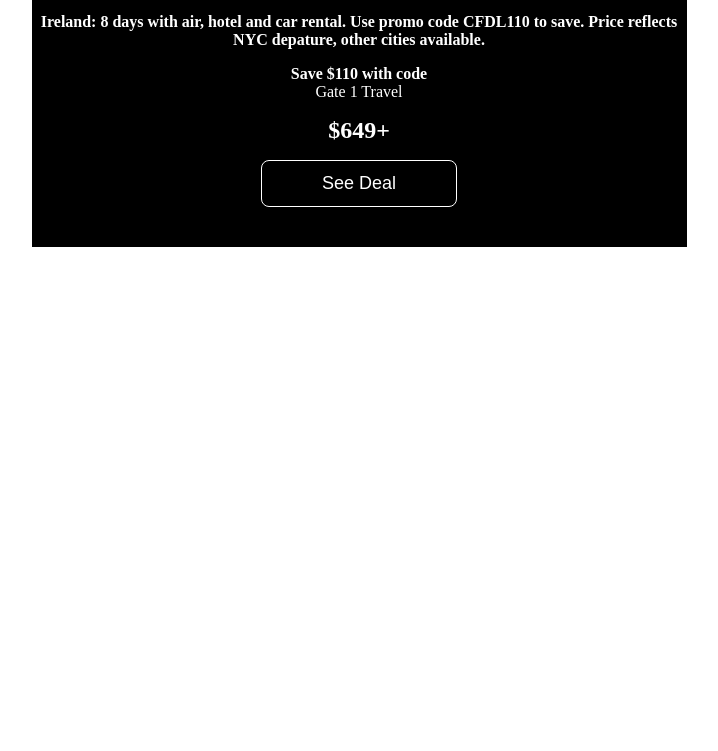
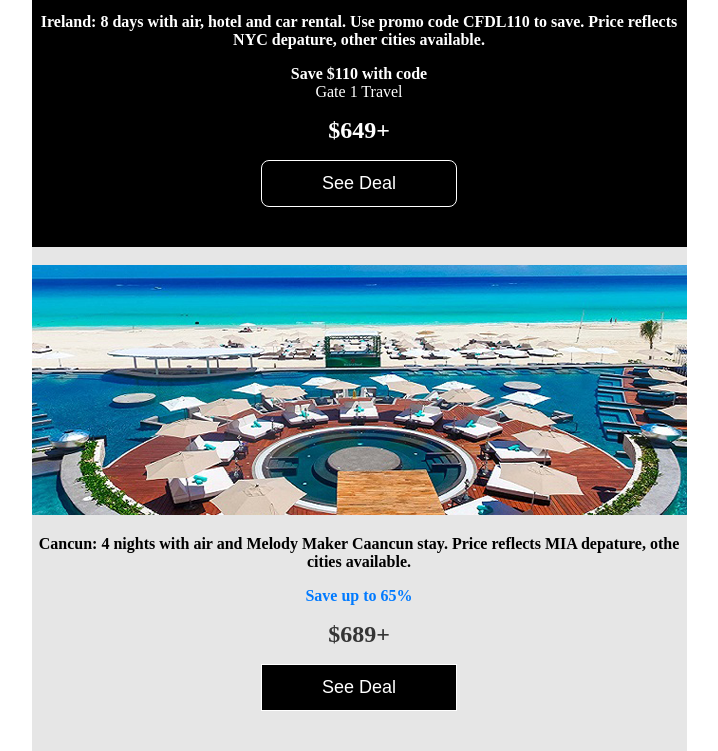
Before and after one commit to reggiekcollins/priceline, a plain HTML site: page index.html in a window 1280 px wide. Shown: the part 486-1237 px from the top of the page, without its empty margins (281-999 px from the left). Before the commit the page ends 800 px from the top, so only its background shows below. Drawn offline with Linux system fonts and the light colour scheme.

Commit message:
added cancun deal and img

```diff
--- a/index.html
+++ b/index.html
@@ -66,6 +66,12 @@
     .price {
       font-size: 24px;
       font-weight: 900;
+    }
+
+    .second-price {
+      font-size: 24px;
+      font-weight: 900;
+      color: #353535;
     }
   </style>
 
@@ -164,7 +170,44 @@
                       Deal</a>
                   </td>
                 </tr>
-              </table><!--  end deal of the fay-->
+              </table><!--  end deal of the day-->
+
+              <!--  second deal -->
+
+              <table align="center" bgcolor="#e6e6e6" border="0" cellpadding="0" cellspacing="0" width="100%"
+                role="presentation">
+                <tr>
+                  <td style="padding-top:18px">
+                    <img src="/img/cancun.png" alt="">
+                  </td>
+                </tr>
+                <tr>
+                  <td align="center" style="color:#000000; font-weight:600;">
+                    <p>Cancun: 4 nights with air and Melody Maker Caancun stay. Price reflects MIA depature, othe cities
+                      available.</p>
+                  </td>
+                </tr>
+                <tr>
+                  <td align="center" style="color:#e6e6e6;font-weight:600;">
+                    <p style="margin:0; color:#007aff">Save up to 65%</p>
+                  </td>
+                </tr>
+                <tr>
+                  <td align="center" style="color:#ffffff">
+                    <p><span class="second-price">$689+</span></p>
+                  </td>
+                </tr>
+                <tr>
+                  <td align="center" style="color:#ffffff;padding-bottom: 40px">
+                    <a href="#" style="font-size: 18px; font-family: sans-serif; color: #ffffff; text-decoration: none;
+                   background-color: #000000; border-top: 20px solid
+                    #000000; border-bottom: 18px solid #000000; border-right: 40px solid #000000; border-left: 40px
+                    solid #000000; display: inline-block;border:1px solid #ffffff;padding-top: 12px;padding-bottom: 12px;
+                    padding-right: 60px;padding-left: 60px;">See
+                      Deal</a>
+                  </td>
+                </tr>
+              </table><!--  end second deal-->
             </td>
           </tr>
         </table>
```
